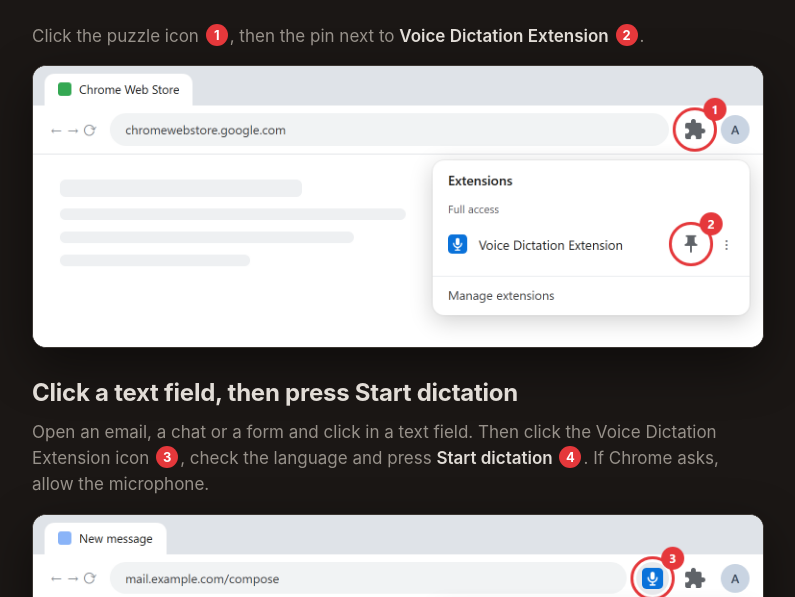
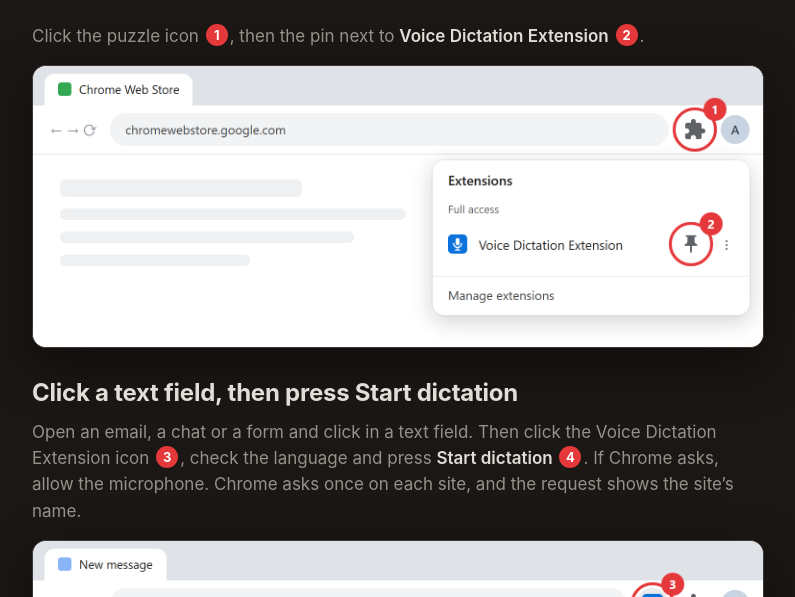
Before and after one commit to anastasialekasova-hub/voice-dictation-extension-pages, a plain HTML site: page welcome/index.html in a window 1280 px wide. Shown: the part 203-800 px from the top of the page, without its empty margins (242-1037 px from the left). Drawn offline with Linux system fonts and the light colour scheme.

Commit message:
Welcome: per-site mic prompt note; uninstall: language reason
Co-Authored-By: Claude Opus 5.5 <noreply@anthropic.com>

```diff
--- a/welcome/index.html
+++ b/welcome/index.html
@@ -73,7 +73,7 @@
 
     <section class="step" id="step-start">
       <h2>Click a text field, then press Start dictation</h2>
-      <p>Open an email, a chat or a form and click in a text field. Then click the Voice Dictation Extension icon&nbsp;<span class="num">3</span>, check the language and press <strong>Start dictation</strong>&nbsp;<span class="num">4</span>. If Chrome asks, allow the microphone.</p>
+      <p>Open an email, a chat or a form and click in a text field. Then click the Voice Dictation Extension icon&nbsp;<span class="num">3</span>, check the language and press <strong>Start dictation</strong>&nbsp;<span class="num">4</span>. If Chrome asks, allow the microphone. Chrome asks once on each site, and the request shows the site&rsquo;s name.</p>
       <div class="shot">
         <img src="step-3-4-start.png" alt="A message field selected on a mail page and the Voice Dictation Extension popup: 3 — the extension icon in the toolbar, 4 — the Start dictation button" width="1520" height="1056">
       </div>
```
Also changed, not shown: uninstall/index.html (+1 -1 lines).
